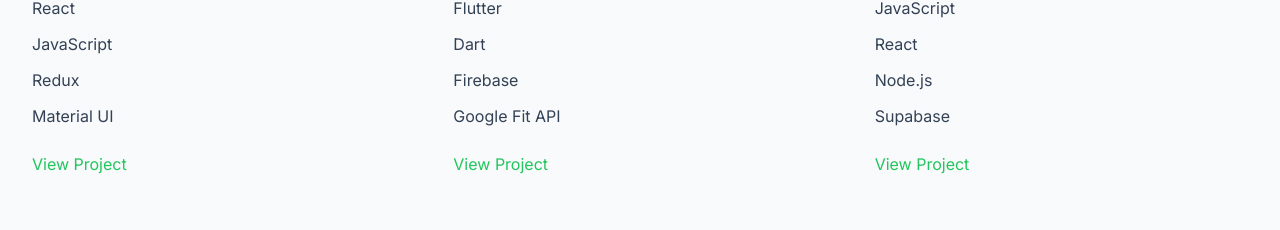
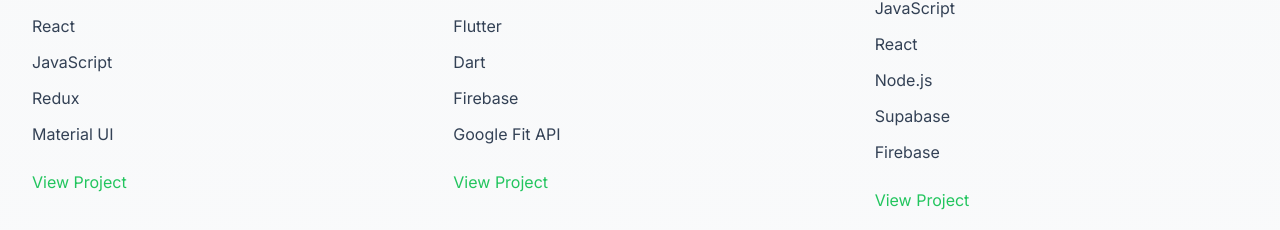
Before and after one commit to cloudNest254/cloudNest-website, a React (Vite) app: page / in a window 1280 px wide. Shown: the part 5856-6086 px from the top of the page. Built offline with nearby package versions, Linux system fonts and the light colour scheme.

Commit message:
firebase

```diff
--- a/src/data/Projects.ts
+++ b/src/data/Projects.ts
@@ -69,6 +69,6 @@ export const projects = [
     description: 'Created a comprehensive real estate marketplace with property listings, virtual tours, agent profiles, and secure messaging, powered by a scalable backend.',
     image: 'https://images.unsplash.com/photo-1560518883-ce09059eeffa?ixlib=rb-4.0.3&ixid=M3wxMjA3fDB8MHxwaG90by1wYWdlfHx8fGVufDB8fHx8fA%3D%3D&auto=format&fit=crop&w=1773&q=80',
     url: 'https://example.com/project9',
-    technologies: ['JavaScript', 'React', 'Node.js', 'Supabase']
+    technologies: ['JavaScript', 'React', 'Node.js', 'Supabase', 'Firebase']
   },
 ];
```
